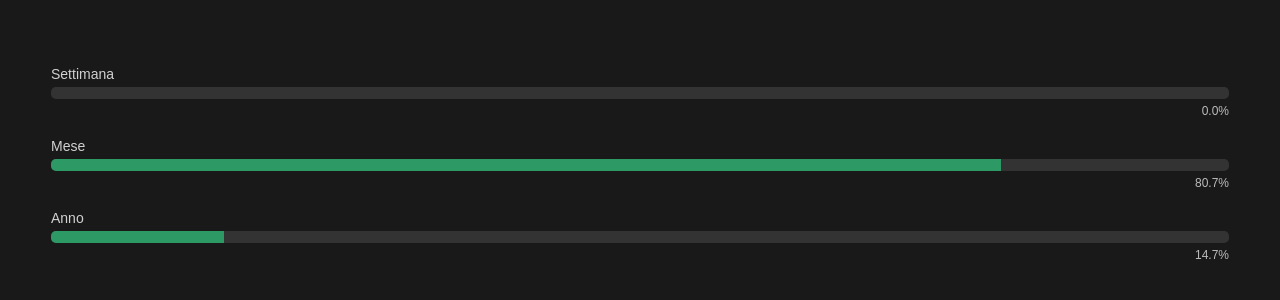
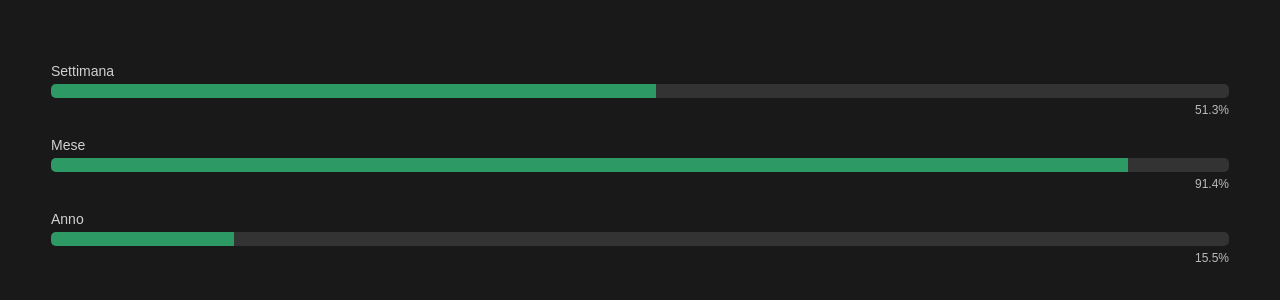
Before and after one commit to Ale00-7/prova, a plain HTML site: page index.html in a window 1280 px wide. Shown: the part 226-526 px from the top of the page. Drawn offline with Linux system fonts and the light colour scheme.

Commit message:
index.html

```diff
--- a/index.html
+++ b/index.html
@@ -39,7 +39,7 @@
             overflow: hidden;
         }
         .progress {
-            height: 12px;
+            height: 14px;
             background-color: #2D9964;
             width: 0%; /* Questo sarà aggiornato con JS */
         }
@@ -75,11 +75,16 @@
             const now = new Date();
             const startOfYear = new Date(now.getFullYear(), 0, 1);
             const startOfMonth = new Date(now.getFullYear(), now.getMonth(), 1);
-            const startOfWeek = new Date(now.setDate(now.getDate() - now.getDay()));
+            const startOfWeek = new Date(now);
+            startOfWeek.setDate(now.getDate() - now.getDay());
+            startOfWeek.setHours(0, 0, 0, 0);
+
+            const endOfWeek = new Date(startOfWeek);
+            endOfWeek.setDate(startOfWeek.getDate() + 7);
 
             const yearProgress = ((now - startOfYear) / (new Date(now.getFullYear() + 1, 0, 1) - startOfYear)) * 100;
             const monthProgress = ((now - startOfMonth) / (new Date(now.getFullYear(), now.getMonth() + 1, 1) - startOfMonth)) * 100;
-            const weekProgress = ((now - startOfWeek) / (7 * 24 * 60 * 60 * 1000)) * 100;
+            const weekProgress = ((now - startOfWeek) / (endOfWeek - startOfWeek)) * 100;
 
             document.getElementById("weekProgress").style.width = weekProgress + "%";
             document.getElementById("monthProgress").style.width = monthProgress + "%";
```
